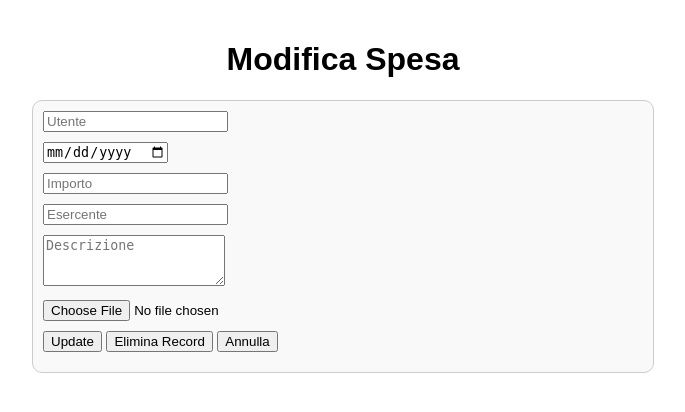
After one commit to katodo/GestioneScontrini, a Flask app: template templates/edit.html in a window 1280 px wide. The commit adds this page. Shown: the top 412 px of the page, without its empty margins (297-982 px from the left). Run offline with Flask 3, Linux system fonts and the light colour scheme; the template is opened without the code that fills it, so the values that code supplies are empty.

Commit message:
Aggiunto form modifica record

```diff
--- a/app.py
+++ b/app.py
@@ -84,6 +84,48 @@ def add_expense():
         INSERT INTO expenses (user, date, amount, merchant, description, receipt)
         VALUES (?, ?, ?, ?, ?, ?)
     ''', (user, date, amount, merchant, description, receipt_blob))
+    conn.commit()
+    conn.close()
+    return redirect(url_for('index'))
+
+@app.route('/edit/<int:id>')
+def edit_expense(id):
+    conn = sqlite3.connect('expenses.db')
+    c = conn.cursor()
+    c.execute('SELECT id, user, date, amount, merchant, description, receipt FROM expenses WHERE id = ?', (id,))
+    expense = c.fetchone()
+    conn.close()
+    return render_template('edit.html', expense=expense)
+
+@app.route('/update/<int:id>', methods=['POST'])
+def update_expense(id):
+    user = request.form['user']
+    date = request.form['date']
+    amount = request.form['amount']
+    merchant = request.form['merchant']
+    description = request.form['description']
+    receipt = request.files.get('receipt')
+
+    conn = sqlite3.connect('expenses.db')
+    c = conn.cursor()
+
+    if receipt:
+        filename = secure_filename(receipt.filename)
+        receipt.save(os.path.join(app.config['UPLOAD_FOLDER'], filename))
+        with open(os.path.join(app.config['UPLOAD_FOLDER'], filename), 'rb') as f:
+            receipt_blob = f.read()
+        c.execute('''
+            UPDATE expenses
+            SET user = ?, date = ?, amount = ?, merchant = ?, description = ?, receipt = ?
+            WHERE id = ?
+        ''', (user, date, amount, merchant, description, receipt_blob, id))
+    else:
+        c.execute('''
+            UPDATE expenses
+            SET user = ?, date = ?, amount = ?, merchant = ?, description = ?
+            WHERE id = ?
+        ''', (user, date, amount, merchant, description, id))
+
     conn.commit()
     conn.close()
     return redirect(url_for('index'))
--- /dev/null
+++ b/templates/edit.html
@@ -0,0 +1,64 @@
+<!DOCTYPE html>
+<html lang="en">
+<head>
+    <meta charset="UTF-8">
+    <meta name="viewport" content="width=device-width, initial-scale=1.0">
+    <title>Modifica Spesa</title>
+    <style>
+        body {
+            font-family: Arial, sans-serif;
+            margin: 0;
+            padding: 20px;
+        }
+
+        h1 {
+            text-align: center;
+        }
+
+        form {
+            max-width: 600px;
+            margin: 0 auto;
+            padding: 10px;
+            border: 1px solid #ccc;
+            border-radius: 10px;
+            background-color: #f9f9f9;
+        }
+
+        form div {
+            margin-bottom: 10px;
+        }
+    </style>
+</head>
+<body>
+    <h1>Modifica Spesa</h1>
+    <form action="{{ url_for('update_expense', id=expense[0]) }}" method="post" enctype="multipart/form-data">
+        <div>
+            <input type="text" name="user" value="{{ expense[1] }}" placeholder="Utente" required>
+        </div>
+        <div>
+            <input type="date" name="date" value="{{ expense[2] }}" required>
+        </div>
+        <div>
+            <input type="number" name="amount" value="{{ expense[3] }}" step="0.01" placeholder="Importo" required>
+        </div>
+        <div>
+            <input type="text" name="merchant" value="{{ expense[4] }}" placeholder="Esercente" required>
+        </div>
+        <div>
+            <textarea name="description" placeholder="Descrizione" rows="3">{{ expense[5] }}</textarea>
+        </div>
+        <div>
+            <input type="file" name="receipt" accept="image/*">
+            {% if expense[6] %}
+            <br>
+            <img src="{{ url_for('get_receipt_thumbnail', id=expense[0]) }}" alt="Ricevuta attuale" class="thumbnail">
+            {% endif %}
+        </div>
+        <div>
+            <button type="submit">Update</button>
+            <button type="button" onclick="if(confirm('Sei sicuro di voler eliminare questa spesa?')) { window.location.href='{{ url_for('delete_expense', id=expense[0]) }}'; }">Elimina Record</button>
+            <button type="button" onclick="window.location.href='{{ url_for('index') }}';">Annulla</button>
+        </div>
+    </form>
+</body>
+</html>
--- a/templates/index.html
+++ b/templates/index.html
@@ -217,9 +217,7 @@
                     {% endif %}
                 </td>
                 <td data-label="Azioni">
-                    <form action="/delete/{{ expense[0] }}" method="post" style="display:inline;">
-                        <button type="submit">Elimina</button>
-                    </form>
+                    <a href="{{ url_for('edit_expense', id=expense[0]) }}">Edit</a>
                 </td>
             </tr>
             {% endfor %}
```
Also changed, not shown: templates/summary.html (line endings or trailing spaces).
